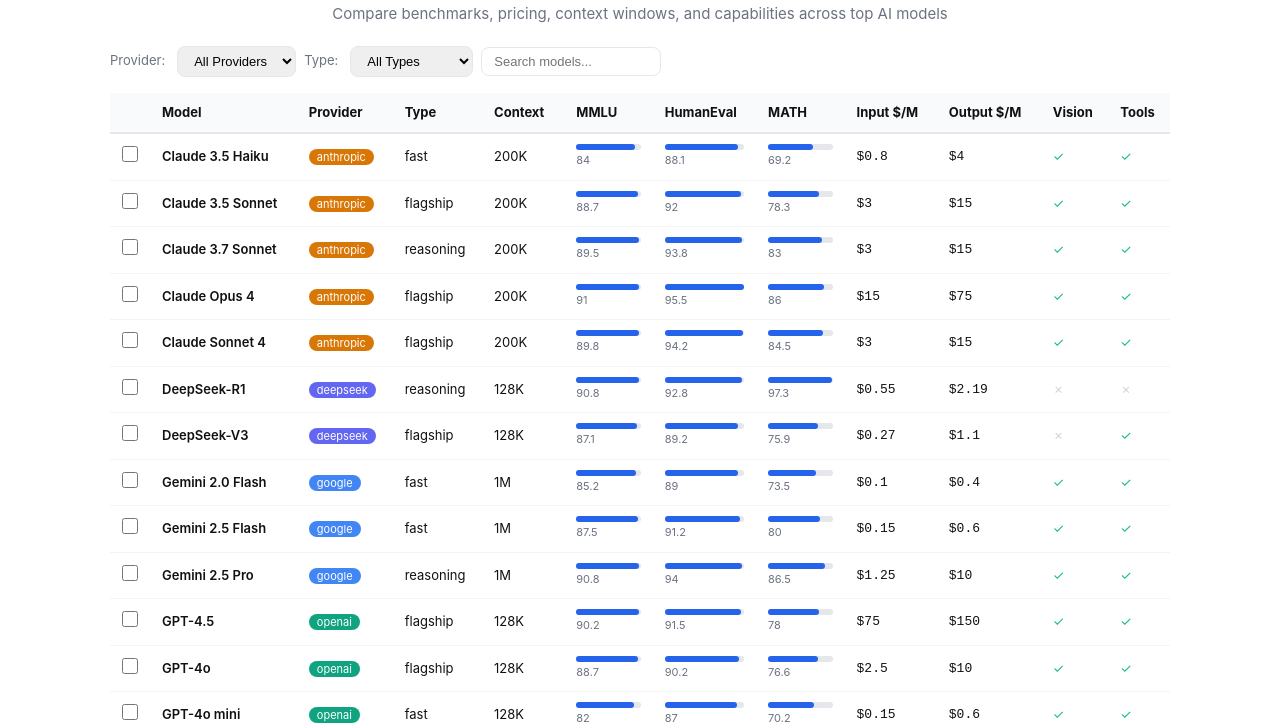
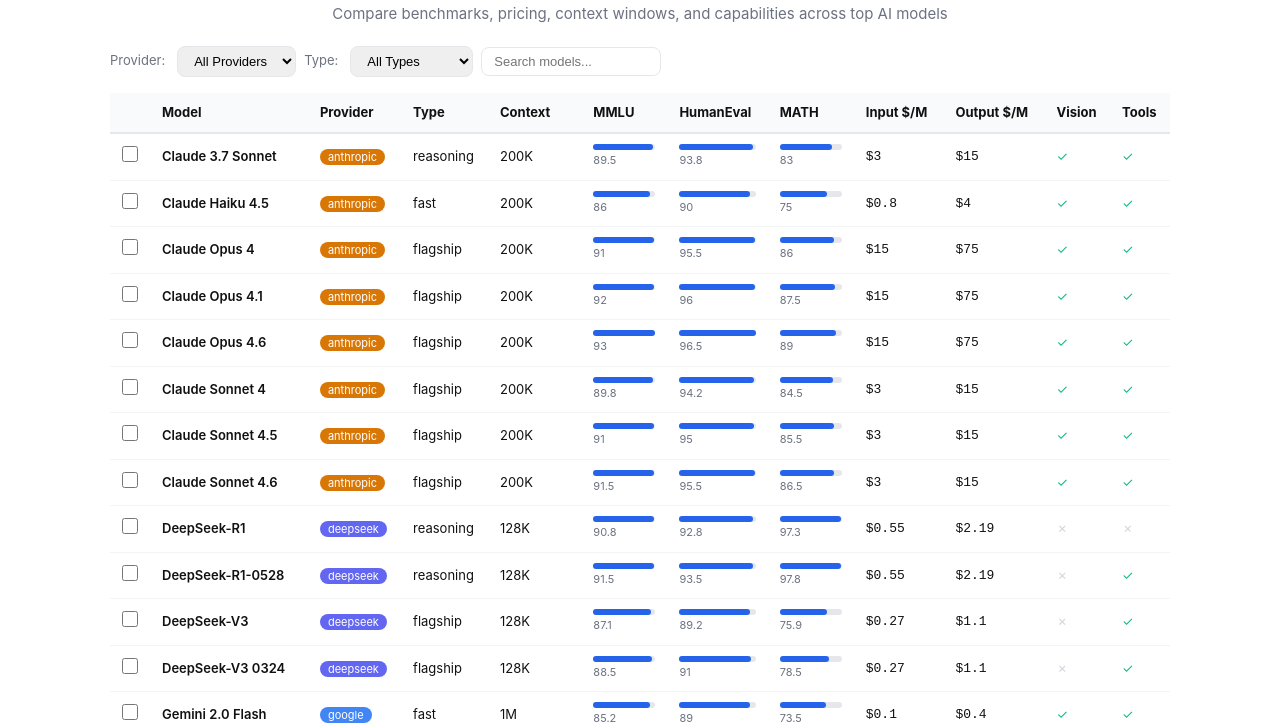
Before and after one commit to xujfcn/crazyrouter-tools, a plain HTML site: page model-comparison/index.html in a window 1280 px wide. Shown: the part 85-810 px from the top of the page. Drawn offline with Linux system fonts and the light colour scheme.

Commit message:
Model Comparison: major update - 40+ models, 2026 Q1 latest pricing (GPT-5.4, Claude 4.6, Gemini 3.1, Grok 4, Qwen3)

```diff
--- a/model-comparison/index.html
+++ b/model-comparison/index.html
@@ -51,7 +51,7 @@
 tr:hover{background:#f0f7ff}
 .model-name{font-weight:600;white-space:nowrap}
 .provider-badge{font-size:11px;color:#fff;padding:1px 8px;border-radius:10px;white-space:nowrap}
-.p-openai{background:#10a37f}.p-anthropic{background:#d97706}.p-google{background:#4285f4}.p-meta{background:#1877f2}.p-deepseek{background:#6366f1}.p-mistral{background:#f43f5e}.p-xai{background:#111}
+.p-openai{background:#10a37f}.p-anthropic{background:#d97706}.p-google{background:#4285f4}.p-meta{background:#1877f2}.p-deepseek{background:#6366f1}.p-mistral{background:#f43f5e}.p-xai{background:#111}.p-qwen{background:#f97316}
 .bar{height:6px;border-radius:3px;background:#e5e7eb;position:relative;min-width:60px}
 .bar-fill{height:100%;border-radius:3px;background:#2563eb}
 .price{font-family:monospace;white-space:nowrap}
@@ -81,6 +81,7 @@
 <option value="deepseek">DeepSeek</option>
 <option value="mistral">Mistral</option>
 <option value="xai">xAI</option>
+<option value="qwen">Qwen</option>
 </select>
 <label>Type:</label>
 <select id="typeFilter">
@@ -124,31 +125,53 @@
 <div class="footer"><a href="../">← Back to Tools</a> · <a href="https://crazyrouter.com">Crazyrouter</a></div>
 <script>
 const models=[
+// OpenAI - current models
+{name:"GPT-5.4",provider:"openai",type:"flagship",context:270000,mmlu:93.5,humaneval:95.8,math:88.0,input:2.5,output:15,vision:true,tools:true},
+{name:"GPT-5 mini",provider:"openai",type:"fast",context:270000,mmlu:89.0,humaneval:92.0,math:82.0,input:0.25,output:2,vision:true,tools:true},
+{name:"GPT-4.1",provider:"openai",type:"flagship",context:1047576,mmlu:90.2,humaneval:93.5,math:80.0,input:3,output:12,vision:true,tools:true},
+{name:"GPT-4.1 mini",provider:"openai",type:"fast",context:1047576,mmlu:87.5,humaneval:91.0,math:76.0,input:0.8,output:3.2,vision:true,tools:true},
+{name:"GPT-4.1 nano",provider:"openai",type:"fast",context:1047576,mmlu:83.0,humaneval:87.0,math:70.0,input:0.2,output:0.8,vision:true,tools:true},
+{name:"o3",provider:"openai",type:"reasoning",context:200000,mmlu:92.3,humaneval:95.2,math:98.6,input:10,output:40,vision:true,tools:true},
+{name:"o4-mini",provider:"openai",type:"reasoning",context:200000,mmlu:88.5,humaneval:93.4,math:98.2,input:4,output:16,vision:true,tools:true},
+{name:"o3-mini",provider:"openai",type:"reasoning",context:200000,mmlu:86.9,humaneval:92.7,math:97.9,input:1.1,output:4.4,vision:false,tools:true},
 {name:"GPT-4o",provider:"openai",type:"flagship",context:128000,mmlu:88.7,humaneval:90.2,math:76.6,input:2.5,output:10,vision:true,tools:true},
 {name:"GPT-4o mini",provider:"openai",type:"fast",context:128000,mmlu:82.0,humaneval:87.0,math:70.2,input:0.15,output:0.6,vision:true,tools:true},
-{name:"GPT-4.5",provider:"openai",type:"flagship",context:128000,mmlu:90.2,humaneval:91.5,math:78.0,input:75,output:150,vision:true,tools:true},
-{name:"GPT-5",provider:"openai",type:"flagship",context:256000,mmlu:92.5,humaneval:94.0,math:85.0,input:10,output:40,vision:true,tools:true},
-{name:"o1",provider:"openai",type:"reasoning",context:200000,mmlu:91.8,humaneval:92.4,math:96.4,input:15,output:60,vision:true,tools:false},
-{name:"o3-mini",provider:"openai",type:"reasoning",context:200000,mmlu:86.9,humaneval:92.7,math:97.9,input:1.1,output:4.4,vision:false,tools:true},
-{name:"o3",provider:"openai",type:"reasoning",context:200000,mmlu:92.3,humaneval:95.2,math:98.6,input:10,output:40,vision:true,tools:true},
-{name:"o4-mini",provider:"openai",type:"reasoning",context:200000,mmlu:88.5,humaneval:93.4,math:98.2,input:1.1,output:4.4,vision:true,tools:true},
-{name:"Claude 3.5 Sonnet",provider:"anthropic",type:"flagship",context:200000,mmlu:88.7,humaneval:92.0,math:78.3,input:3,output:15,vision:true,tools:true},
-{name:"Claude 3.5 Haiku",provider:"anthropic",type:"fast",context:200000,mmlu:84.0,humaneval:88.1,math:69.2,input:0.8,output:4,vision:true,tools:true},
-{name:"Claude 3.7 Sonnet",provider:"anthropic",type:"reasoning",context:200000,mmlu:89.5,humaneval:93.8,math:83.0,input:3,output:15,vision:true,tools:true},
+// Anthropic - current models
+{name:"Claude Opus 4.6",provider:"anthropic",type:"flagship",context:200000,mmlu:93.0,humaneval:96.5,math:89.0,input:15,output:75,vision:true,tools:true},
+{name:"Claude Sonnet 4.6",provider:"anthropic",type:"flagship",context:200000,mmlu:91.5,humaneval:95.5,math:86.5,input:3,output:15,vision:true,tools:true},
+{name:"Claude Opus 4.1",provider:"anthropic",type:"flagship",context:200000,mmlu:92.0,humaneval:96.0,math:87.5,input:15,output:75,vision:true,tools:true},
+{name:"Claude Sonnet 4.5",provider:"anthropic",type:"flagship",context:200000,mmlu:91.0,humaneval:95.0,math:85.5,input:3,output:15,vision:true,tools:true},
+{name:"Claude Haiku 4.5",provider:"anthropic",type:"fast",context:200000,mmlu:86.0,humaneval:90.0,math:75.0,input:0.8,output:4,vision:true,tools:true},
 {name:"Claude Opus 4",provider:"anthropic",type:"flagship",context:200000,mmlu:91.0,humaneval:95.5,math:86.0,input:15,output:75,vision:true,tools:true},
 {name:"Claude Sonnet 4",provider:"anthropic",type:"flagship",context:200000,mmlu:89.8,humaneval:94.2,math:84.5,input:3,output:15,vision:true,tools:true},
-{name:"Gemini 2.0 Flash",provider:"google",type:"fast",context:1000000,mmlu:85.2,humaneval:89.0,math:73.5,input:0.1,output:0.4,vision:true,tools:true},
+{name:"Claude 3.7 Sonnet",provider:"anthropic",type:"reasoning",context:200000,mmlu:89.5,humaneval:93.8,math:83.0,input:3,output:15,vision:true,tools:true},
+// Google - current models
+{name:"Gemini 3.1 Pro",provider:"google",type:"flagship",context:2000000,mmlu:93.2,humaneval:96.0,math:89.5,input:1.25,output:10,vision:true,tools:true},
+{name:"Gemini 3 Deep Think",provider:"google",type:"reasoning",context:1000000,mmlu:92.5,humaneval:95.5,math:92.0,input:5,output:25,vision:true,tools:true},
+{name:"Gemini 3 Flash",provider:"google",type:"fast",context:1000000,mmlu:89.0,humaneval:92.5,math:83.0,input:0.15,output:0.6,vision:true,tools:true},
 {name:"Gemini 2.5 Pro",provider:"google",type:"reasoning",context:1000000,mmlu:90.8,humaneval:94.0,math:86.5,input:1.25,output:10,vision:true,tools:true},
 {name:"Gemini 2.5 Flash",provider:"google",type:"fast",context:1000000,mmlu:87.5,humaneval:91.2,math:80.0,input:0.15,output:0.6,vision:true,tools:true},
+{name:"Gemini 2.0 Flash",provider:"google",type:"fast",context:1000000,mmlu:85.2,humaneval:89.0,math:73.5,input:0.1,output:0.4,vision:true,tools:true},
+// DeepSeek
+{name:"DeepSeek-V3 0324",provider:"deepseek",type:"flagship",context:128000,mmlu:88.5,humaneval:91.0,math:78.5,input:0.27,output:1.1,vision:false,tools:true},
+{name:"DeepSeek-R1-0528",provider:"deepseek",type:"reasoning",context:128000,mmlu:91.5,humaneval:93.5,math:97.8,input:0.55,output:2.19,vision:false,tools:true},
+{name:"DeepSeek-R1",provider:"deepseek",type:"reasoning",context:128000,mmlu:90.8,humaneval:92.8,math:97.3,input:0.55,output:2.19,vision:false,tools:false},
 {name:"DeepSeek-V3",provider:"deepseek",type:"flagship",context:128000,mmlu:87.1,humaneval:89.2,math:75.9,input:0.27,output:1.1,vision:false,tools:true},
-{name:"DeepSeek-R1",provider:"deepseek",type:"reasoning",context:128000,mmlu:90.8,humaneval:92.8,math:97.3,input:0.55,output:2.19,vision:false,tools:false},
-{name:"Llama 3.1 405B",provider:"meta",type:"open",context:128000,mmlu:87.3,humaneval:89.0,math:73.8,input:3,output:3,vision:false,tools:true},
+// Meta
+{name:"Llama 4 Maverick",provider:"meta",type:"open",context:256000,mmlu:89.2,humaneval:91.5,math:80.5,input:0.5,output:1.5,vision:true,tools:true},
+{name:"Llama 4 Scout",provider:"meta",type:"open",context:512000,mmlu:87.5,humaneval:90.0,math:78.0,input:0.15,output:0.4,vision:true,tools:true},
 {name:"Llama 3.3 70B",provider:"meta",type:"open",context:128000,mmlu:86.0,humaneval:88.4,math:77.0,input:0.6,output:0.6,vision:false,tools:true},
-{name:"Llama 4 Scout",provider:"meta",type:"open",context:512000,mmlu:87.5,humaneval:90.0,math:78.0,input:0.15,output:0.4,vision:true,tools:true},
-{name:"Llama 4 Maverick",provider:"meta",type:"open",context:256000,mmlu:89.2,humaneval:91.5,math:80.5,input:0.5,output:1.5,vision:true,tools:true},
-{name:"Mistral Large",provider:"mistral",type:"flagship",context:128000,mmlu:84.0,humaneval:89.0,math:69.1,input:2,output:6,vision:false,tools:true},
-{name:"Mixtral 8x22B",provider:"mistral",type:"open",context:65000,mmlu:77.8,humaneval:75.0,math:41.5,input:0.9,output:0.9,vision:false,tools:true},
+// Mistral
+{name:"Mistral Medium 3",provider:"mistral",type:"flagship",context:128000,mmlu:87.0,humaneval:91.5,math:76.0,input:2,output:6,vision:true,tools:true},
+{name:"Mistral Small 3.1",provider:"mistral",type:"fast",context:128000,mmlu:83.5,humaneval:88.0,math:68.0,input:0.1,output:0.3,vision:true,tools:true},
+{name:"Mistral Large 2",provider:"mistral",type:"flagship",context:128000,mmlu:84.0,humaneval:89.0,math:69.1,input:2,output:6,vision:false,tools:true},
+// xAI
+{name:"Grok 4",provider:"xai",type:"reasoning",context:256000,mmlu:93.0,humaneval:96.0,math:93.0,input:5,output:25,vision:true,tools:true},
 {name:"Grok-3",provider:"xai",type:"flagship",context:131072,mmlu:91.2,humaneval:93.0,math:85.0,input:3,output:15,vision:true,tools:true},
+// Qwen / Alibaba
+{name:"Qwen3-Max",provider:"qwen",type:"flagship",context:128000,mmlu:91.0,humaneval:94.0,math:85.0,input:0.4,output:1.6,vision:true,tools:true},
+{name:"Qwen3 235B",provider:"qwen",type:"open",context:128000,mmlu:89.5,humaneval:92.5,math:82.0,input:0.3,output:1.2,vision:true,tools:true},
+{name:"QwQ-32B",provider:"qwen",type:"reasoning",context:128000,mmlu:86.5,humaneval:90.0,math:95.0,input:0.15,output:0.6,vision:false,tools:true},
 ];
 
 let sortCol='name',sortDir=1,compareSet=new Set(),compareMode=false;
```
